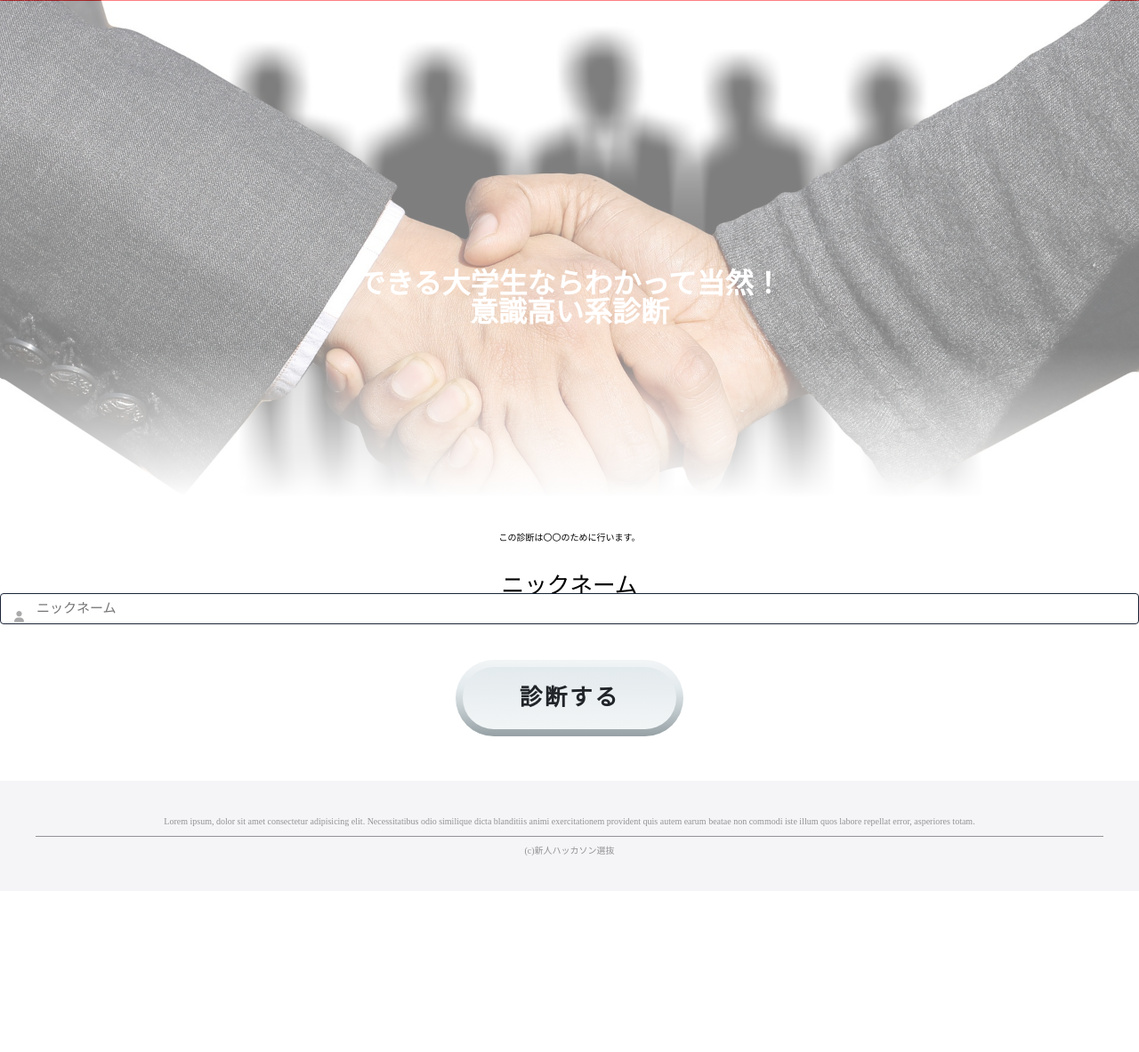
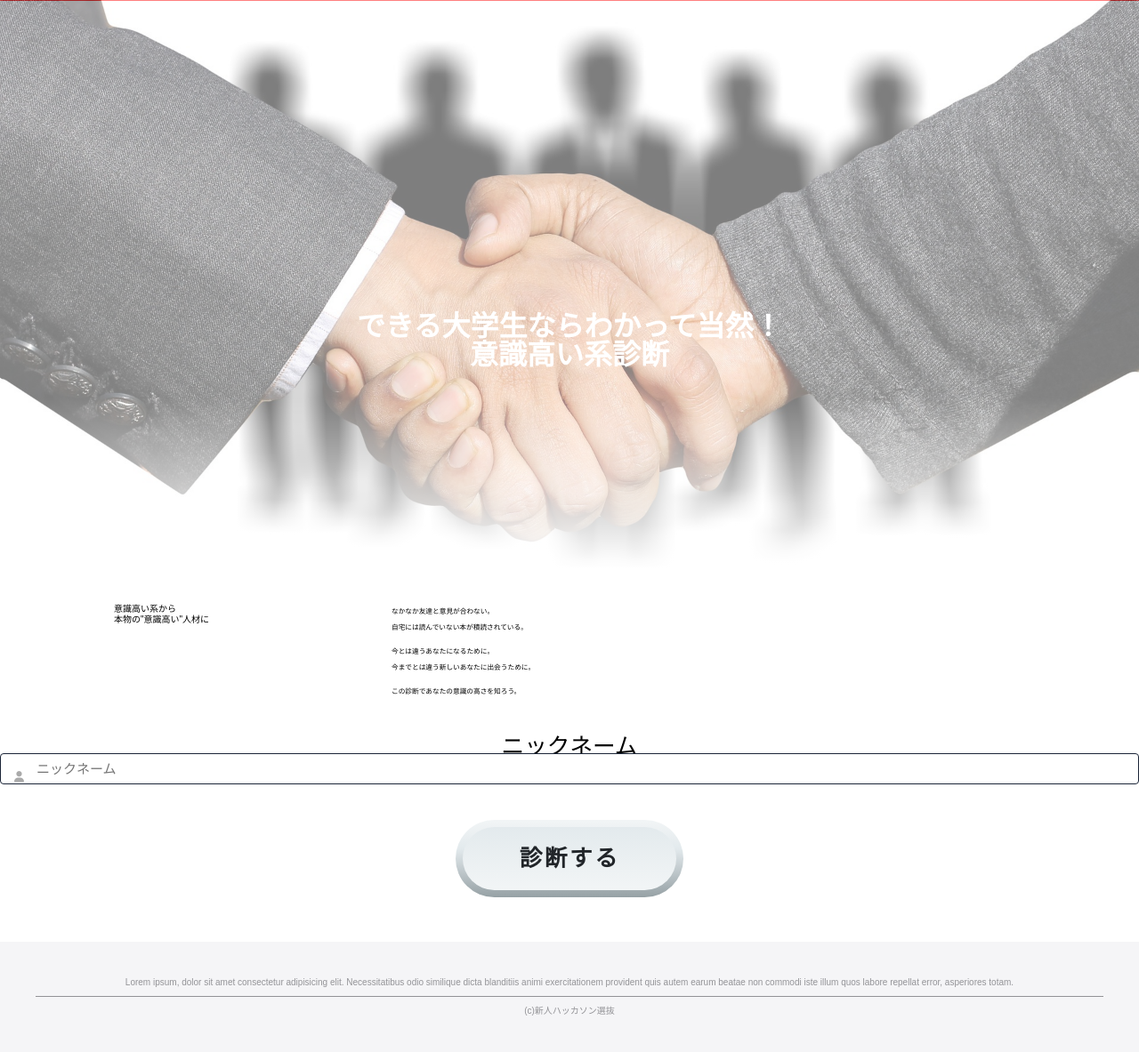
Before and after one commit to posse-ap/posse1-hackathon-202202-team2H, a PHP site: page / in a window 1280 px wide. Shown: the part 78-1261 px from the top of the page at 89% size. Before the commit the page ends 1041 px from the top, so only its background shows below. Run offline with PHP 8.4, Linux system fonts and the light colour scheme; data that the repository does not hold is empty.

Commit message:
診断の説明文のhtml,css作成　細かい文については仮

```diff
--- a/www/html/css/style.css
+++ b/www/html/css/style.css
@@ -12,6 +12,7 @@ body {
 	text-align: center;
   margin: 0;
 	font-size: 62.5%;
+	font-family: source-han-sans-japanese, sans-serif;;
 }
 html {
 	-webkit-box-sizing: border-box;
@@ -69,11 +70,11 @@ footer {
 	background-size: cover;
   background-position: top;
   opacity: .5;
-	height: 70vh;
+	height: 80vh;
 	/* border-radius: 10px; */
   width: 100%;
   position: relative;
-  /* color: #000; */
+  /* background-color: none; */
 }
 .first_view::after {
 	content: '';
@@ -81,7 +82,7 @@ footer {
 	top: 0;
 	left: 0;
 	width: 100%;
-	height: 70vh;
+	height: 80vh;
 	background-image: linear-gradient(180deg, transparent 0 70%, #FFF 100%);
 }
 
@@ -94,6 +95,28 @@ font-size: 2rem;
 line-height: 2rem;
 margin: 0;;
 color: white;
+}
+.diag_desc{
+	display: flex;
+	width: 80%;
+	margin: 40px auto;
+}
+.diag_desc p{
+text-align: left;
+}
+.diag_deac_title{
+	/* outline: var(--main-outline); */
+	margin-right: 20%;
+}
+.diag_deac_detail{
+	/* outline: var(--main-outline); */
+	text-align: left;
+}
+.diag_deac_detail p{
+	font-size: .6rem;
+	transform: scale(0.8);
+transform-origin:0 0;
+line-height: 1.4rem;
 }
 
 
--- a/www/html/dbconnect.php
+++ b/www/html/dbconnect.php
@@ -1,5 +1,5 @@
 <?php
-define('DSN', 'mysql:host=posse1-hackathon-202202-team2h-db-1;dbname=diagnose;charset=utf8mb4');
+define('DSN', 'mysql:host=posse1-hackathon-202202-team2h_db_1;dbname=diagnose;charset=utf8mb4');
 define('DB_USER', 'root');
 define('DB_PASS', 'password');
 
--- a/www/html/index.php
+++ b/www/html/index.php
@@ -36,7 +36,19 @@ $questions = getAllQuestions($db);
     </div>
  <div class='top_container_bg'>
     <div class="diag_desc section">
-        <p>この診断は〇〇のために行います。</p>
+        <div class='diag_deac_title'>
+          <p>意識高い系から
+             <br>本物の"意識高い"人材に</p>
+        </div>
+        <div class='diag_deac_detail'>
+        <p>なかなか友達と意見が合わない。
+         <br>自宅には読んでいない本が積読されている。</p>
+        <p>今とは違うあなたになるために。
+         <br>今までとは違う新しいあなたに出会うために。</p>
+        <p>この診断であなたの意識の高さを知ろう。</p>
+
+        </p>
+        </div>
     </div>
     <form action="" method="POST">
         <input type="hidden" name="token" value="<?= htmlspecialchars($_SESSION['token'], ENT_QUOTES) ?>">
```
